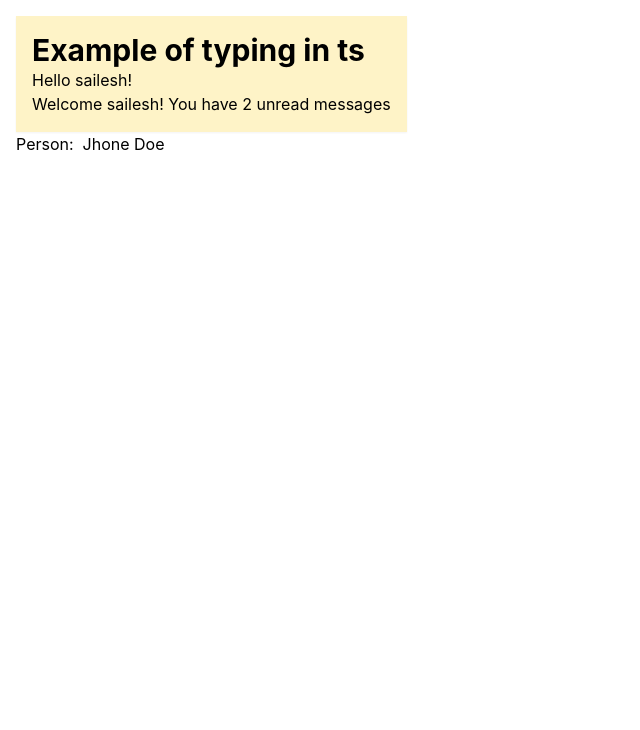
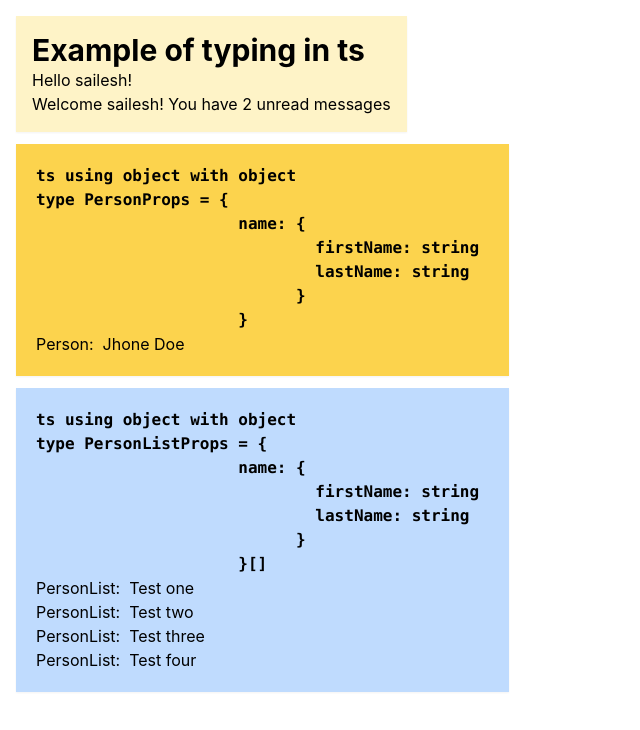
Before and after one commit to sailestha28/React_app_with_typescript, a React (Create React App) app: page / in a window 1280 px wide. Shown: the top 730 px of the page, without its empty margins (0-640 px from the left). Built offline with nearby package versions, Linux system fonts and the light colour scheme.

Commit message:
learning: typescript with array implementation

```diff
--- a/src/App.tsx
+++ b/src/App.tsx
@@ -1,17 +1,42 @@
 import "./css/global.css";
 import Greet from "./components/Greet";
 import Person from "./components/Person";
+import PersonList from "./components/PersonList";
 
 
 function App() {
-  const person = {
+    const personName = {
         firstName: "Jhone",
         lastName: "Doe",
     };
+
+    const personList = [
+        {
+            id: 0,
+            firstName: "Test",
+            lastName: "one"
+        },
+         {
+            id: 1,
+            firstName: "Test",
+            lastName: "two"
+        },
+         {
+            id: 2,
+            firstName: "Test",
+            lastName: "three"
+        },
+         {
+            id: 3,
+            firstName: "Test",
+            lastName: "four"
+        }
+    ]
     return (
-    <div className="container mx-auto p-4">
-      <Greet name="sailesh" isLoggedIn={true} messageCount={2} />
-      <Person name={person} />
+        <div className="container mx-auto p-4 space-y-3">
+            <Greet name="sailesh" isLoggedIn={true} messageCount={2}/>
+            <Person name={personName}/>
+            <PersonList nameLists={personList}/>
         </div>
     );
 }
--- a/src/components/Greet.tsx
+++ b/src/components/Greet.tsx
@@ -1,3 +1,5 @@
+import React from "react";
+
 type GreetProps = {
     name: string;
     messageCount: number
--- a/src/components/Person.tsx
+++ b/src/components/Person.tsx
@@ -1,6 +1,3 @@
-
-
-
 type PersonProps = {
     name: {
         firstName: string;
@@ -11,8 +8,22 @@ type PersonProps = {
 const Person = (props: PersonProps) => {
     return (
         <div>
+            <div className="shadow-sm bg-amber-300 p-5 inline-flex items-center">
+                <div>
+              <pre className="font-bold">
+                ts using object with object <br/>
+                  type PersonProps = {'{\n' +
+                  '                     name: { \n' +
+                  '                             firstName: string \n' +
+                  '                             lastName: string\n' +
+                  '                           }\n' +
+                  '                     }'}
+              </pre>
+                    <h2 className="text-2xl"></h2>
                     Person: &nbsp;
                     {props.name.firstName} {props.name.lastName}
+                </div>
+            </div>
         </div>
     );
 };
--- /dev/null
+++ b/src/components/PersonList.tsx
@@ -0,0 +1,41 @@
+type PersonListProps = {
+    nameLists: {
+        firstName: string;
+        lastName: string;
+    }[]
+};
+
+const PersonList = (props: PersonListProps) => {
+    return (
+        <div>
+            <div className="shadow-sm bg-blue-200 p-5 inline-flex items-center">
+                <div>
+                <pre className="font-bold">
+                    ts using object with object <br/>
+                      type PersonListProps = {'{\n' +
+                    '                     name: { \n' +
+                    '                             firstName: string \n' +
+                    '                             lastName: string\n' +
+                    '                           }\n' +
+                    '                     }[]'}
+              </pre>
+                    {props.nameLists.map((item: any, i) => (
+                            <div key={i}>
+                                <h2 className="text-2xl"></h2>
+                                <p>
+                                    PersonList: &nbsp;
+                                    {item.firstName} {item.lastName}
+                                </p>
+                            </div>
+                        )
+                    )}
+                    <div>
+                    </div>
+
+                </div>
+            </div>
+        </div>
+    );
+};
+
+export default PersonList;
```
Lines whose indentation alone changed are shown as unchanged.
